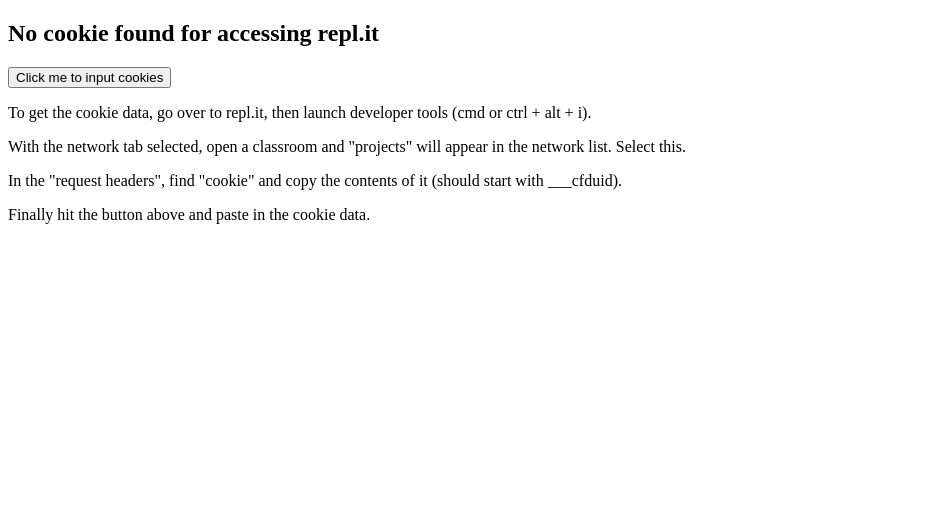
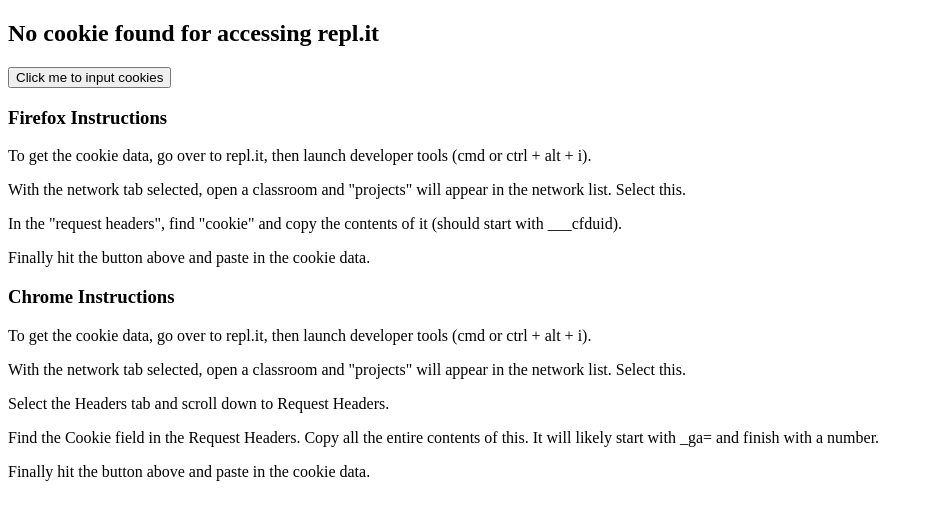
Before and after one commit to gbaman/classroom-repl-it-tracker, a Flask app: page /incomplete in a window 1280 px wide. Shown: the top 520 px of the page, without its empty margins (0-933 px from the left). Run offline with Flask 2, Linux system fonts and the light colour scheme; parts of the project's set-up code (start-up, migrations or seed data) failed here and were passed over.

Commit message:
Revert back to using the shared cookie approach Due to issues with repl.it enforcing captcha for logins

```diff
--- a/repl_tracker/app.py
+++ b/repl_tracker/app.py
@@ -5,6 +5,7 @@
 
 import forms
 import repl
+import json
 
 app = Flask(__name__)
 app.secret_key = os.urandom(24)
@@ -84,13 +85,13 @@
 
     form = forms.LoginForm(request.form)
     if request.method == 'POST' and form.validate():
-        cookies = repl.get_login_cookie(form.username.data, form.password.data)
+        cookies, response = repl.get_login_cookie(form.username.data, form.password.data)
         if cookies:
             resp = make_response(redirect('/'))
             for key in cookies.keys():
                 resp.set_cookie(str(key), str(cookies[key]))
             return resp
-        flash("Login failed. This may be due to issues with the credentials, or you need to log into repl.it as usual on your computer at least once.", "danger")
+        flash(f"Login failed. This may be due to issues with the credentials, or you need to log into repl.it as usual on your computer at least once. The error was \"{json.loads(response.text)['message']}\".", "danger")
         return render_template("login.html", form=form, title="Login")
     return render_template("login.html", next=next, form=form, title="Login")
 
--- /dev/null
+++ b/repl_tracker/helpers.py
@@ -0,0 +1,6 @@
+class YearGroup():
+    def __init__(self, name, master_classroom_id, classroom_ids, required_exercise_ids):
+        self.name = name
+        self.master_classroom_id = master_classroom_id
+        self.classroom_ids = classroom_ids
+        self.required_exercise_ids = required_exercise_ids
--- a/repl_tracker/repl.py
+++ b/repl_tracker/repl.py
@@ -9,14 +9,6 @@
 import config
 
 headers = {}
-
-class YearGroup():
-    def __init__(self, name, master_classroom_id, classroom_ids, required_exercise_ids):
-        self.name = name
-        self.master_classroom_id = master_classroom_id
-        self.classroom_ids = classroom_ids
-        self.required_exercise_ids = required_exercise_ids
-
 
 class Submission():
 
@@ -284,9 +276,9 @@
     response = requests.post(url="https://repl.it/login", headers={"x-requested-with":"XMLHttpRequest", "Referer":"https://repl.it/login"}, data={"username":username, "password":password, "teacher":False})
     if response.ok:
         cookies = {"__cfduid":response.cookies.get("__cfduid"), "ajs_user_id":response.json()["id"], "connect.sid":response.cookies.get("connect.sid")}
-        return cookies
+        return cookies, response
     else:
-        return response.ok
+        return response.ok, response
 
 
 def create_classroom(name, language="python3", description="", is_public=False):
--- a/repl_tracker/templates/login.html
+++ b/repl_tracker/templates/login.html
@@ -12,4 +12,5 @@
                 <input type=hidden value="{{ next or '' }}" name=next>
             </form>
             {%include '_message_flash_helper.html'%}
+            <p>Having login issues? Try using the older <a href="/old_landing">shared cookie login system</a>.</p>
 {% endblock %}
--- a/repl_tracker/templates/missing_cookie.html
+++ b/repl_tracker/templates/missing_cookie.html
@@ -9,9 +9,17 @@
 <h2>No cookie found for accessing repl.it</h2>
 <input type="button" onclick="get_cookie()" value="Click me to input cookies" />
 <br>
+<h3>Firefox Instructions</h3>
 <p>To get the cookie data, go over to repl.it, then launch developer tools (cmd or ctrl + alt + i).</p>
 <p>With the network tab selected, open a classroom and "projects" will appear in the network list. Select this.</p>
 <p>In the "request headers", find "cookie" and copy the contents of it (should start with ___cfduid).</p>
+<p>Finally hit the button above and paste in the cookie data.</p>
+
+<h3>Chrome Instructions</h3>
+<p>To get the cookie data, go over to repl.it, then launch developer tools (cmd or ctrl + alt + i).</p>
+<p>With the network tab selected, open a classroom and "projects" will appear in the network list. Select this.</p>
+<p>Select the Headers tab and scroll down to Request Headers.</p>
+<p>Find the Cookie field in the Request Headers. Copy all the entire contents of this. It will likely start with _ga= and finish with a number.</p>
 <p>Finally hit the button above and paste in the cookie data.</p>
 <script>
 
@@ -20,8 +28,12 @@
             if (repl_cookie == null || repl_cookie == "") {
                 location.reload();
             } else {
-                repl_cookie.split(";").forEach(element => document.cookie = element);
-                window.location.href ="/"
+                if (repl_cookie.includes('…')){
+                    alert("Your cookie contains a ... character! This means your browser has cut off some of the cookie.")
+                } else{
+                    repl_cookie.split(";").forEach(element => document.cookie = element);
+                    window.location.href ="/"
+                }
             }
     }
 
```
